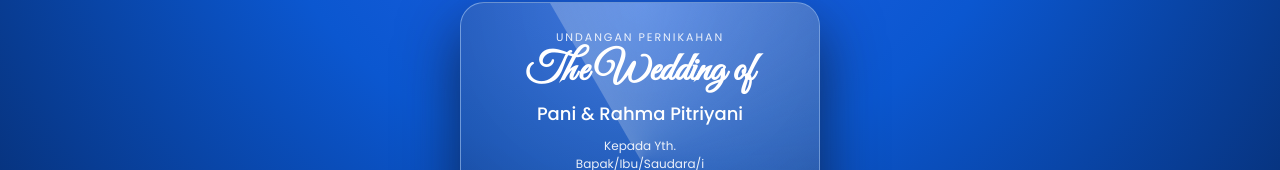
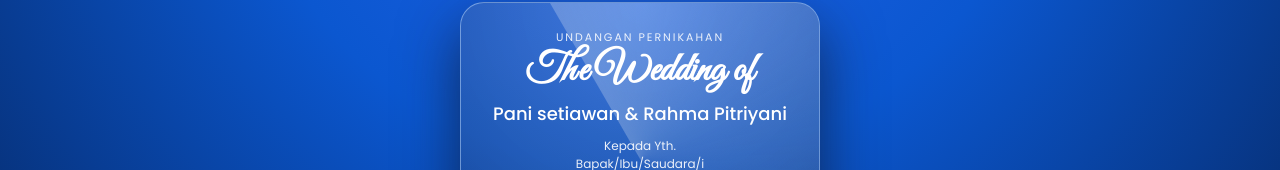
Before and after one commit to Rizz4l/undangan_pernikahan, a plain HTML site: page index.html in a window 1280 px wide. Shown: the part 240-410 px from the top of the page. Drawn offline with Linux system fonts and the light colour scheme.

Commit message:
Update index.html

```diff
--- a/index.html
+++ b/index.html
@@ -428,7 +428,7 @@
     <div class="splash-content">
       <p class="hero-badge" style="font-size:11px;">Undangan Pernikahan</p>
       <h1 class="splash-title">The Wedding of</h1>
-      <p class="splash-names">Pani &amp; Rahma Pitriyani</p> <!-- NAMA SESUAI GAMBAR -->
+      <p class="splash-names">Pani setiawan &amp; Rahma Pitriyani</p> <!-- NAMA SESUAI GAMBAR -->
       <p class="splash-note">
         Kepada Yth.<br/>
         Bapak/Ibu/Saudara/i<br/>
```
